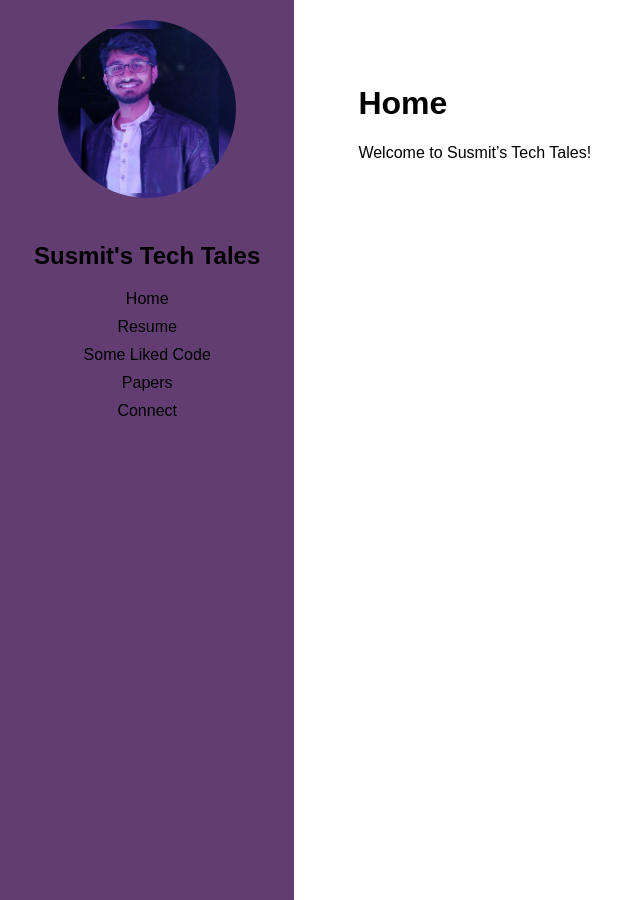
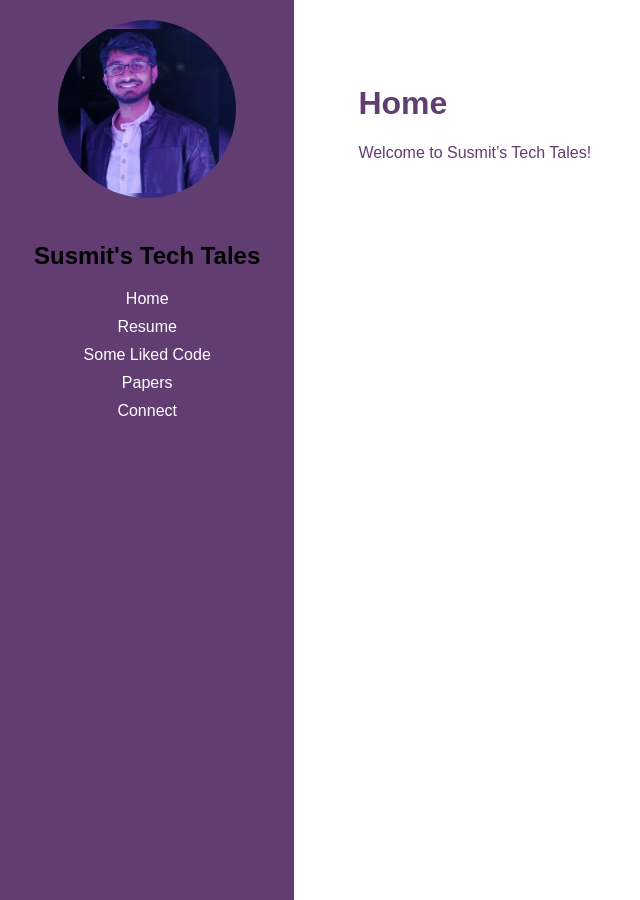
Before and after one commit to Sryborg/sryborg.github.io, a Jekyll site: the page built from index.md, in a window 1280 px wide. Shown: the whole page, without its empty margins (0-640 px from the left). Built offline with Jekyll 4.4.1, drawn with Linux system fonts in a browser that asks for light colours.

Commit message:
updating resume

```diff
--- a/assets/styles.css
+++ b/assets/styles.css
@@ -29,7 +29,6 @@ body {
 
 .sidebar h2 {
     text-align: center;
-
 }
 
 .sidebar ul {
@@ -42,7 +41,7 @@ body {
 }
 
 .sidebar ul li a {
-    color: rgb(0, 0, 0);
+    color: white;
     text-decoration: none;
 }
 
@@ -55,6 +54,7 @@ body {
     padding: 5%;
     box-sizing: border-box;
     overflow-y: auto; /* Allow scrolling if content overflows */
+    color: #623d72;
 }
 
 .resume-page h2 {
```
